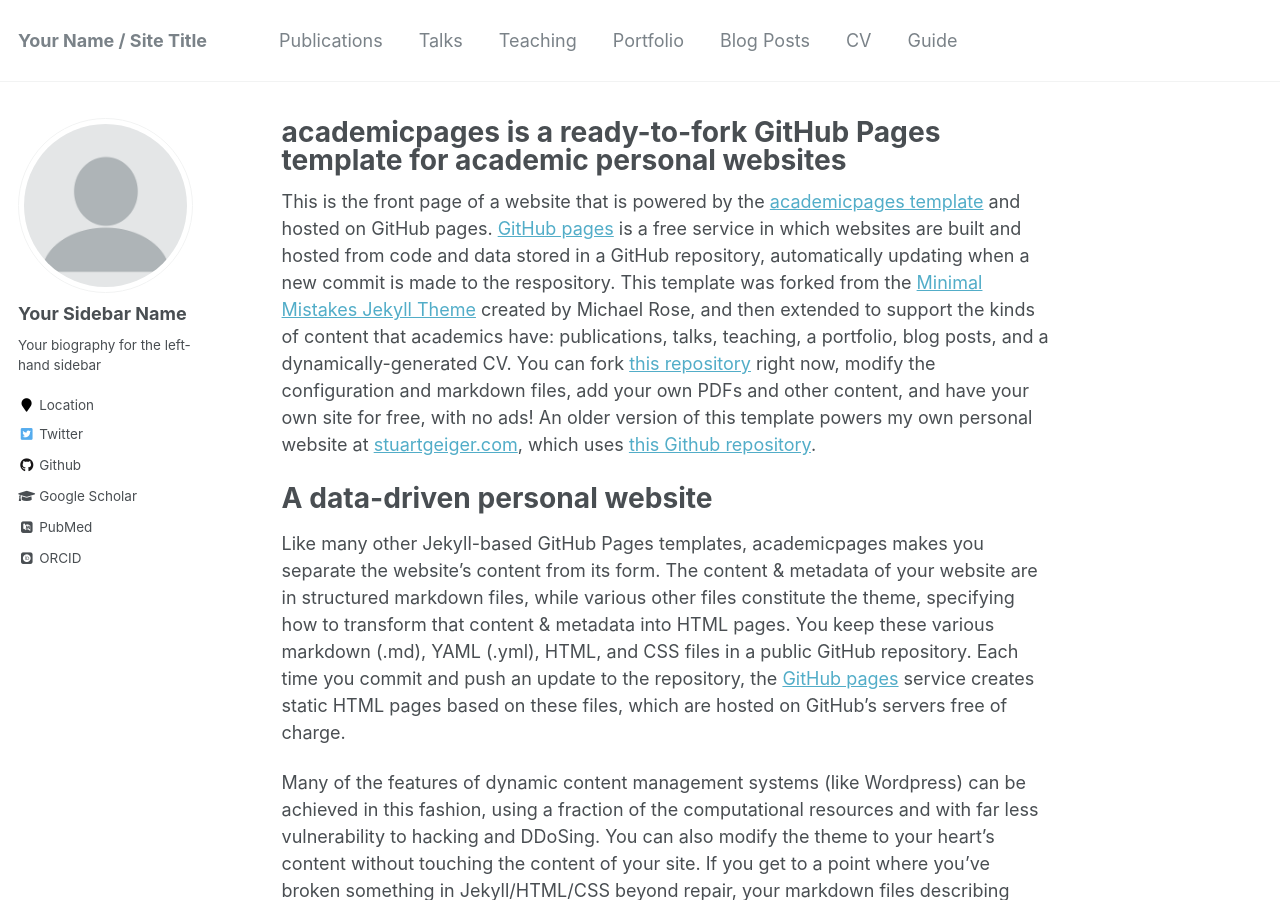
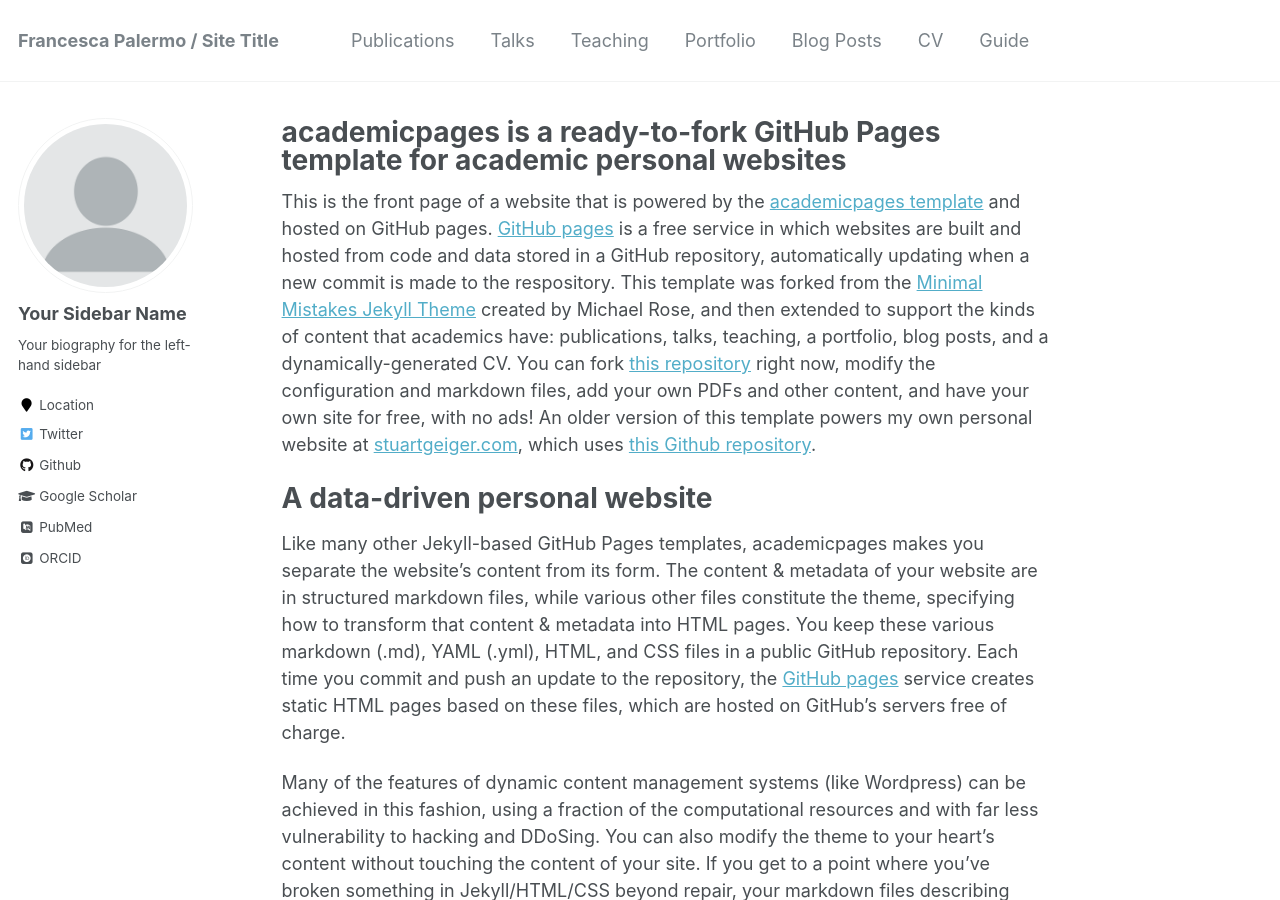
Before and after one commit to francescapalermo/francescapalermo.github.io, a Jekyll site: the page built from _pages/about.md, in a window 1280 px wide and 900 px high. Built offline with Jekyll 4.4.1, drawn with Linux system fonts in a browser that asks for light colours; some web fonts are replaced; some of the changed text lies outside the part shown.

Commit message:
Update _config.yml

```diff
--- a/_config.yml
+++ b/_config.yml
@@ -7,13 +7,13 @@
 
 # Site Settings
 locale                   : "en-US"
-title                    : "Your Name / Site Title"
+title                    : "Francesca Palermo / Site Title"
 title_separator          : "-"
-name                     : &name "Your Name"
+name                     : &name "Francesca Palermo"
 description              : &description "personal description"
-url                      : https://academicpages.github.io # the base hostname & protocol for your site e.g. "https://mmistakes.github.io"
+url                      : https://francescapalermo.github.io # the base hostname & protocol for your site e.g. "https://mmistakes.github.io"
 baseurl                  : "" # the subpath of your site, e.g. "/blog"
-repository               : "academicpages/academicpages.github.io"
+repository               : "francescapalermo/francescapalermo.github.io"
 teaser                   :  # filename of teaser fallback teaser image placed in /images/, .e.g. "500x300.png"
 breadcrumbs              : false # true, false (default)
 words_per_minute         : 160
```
